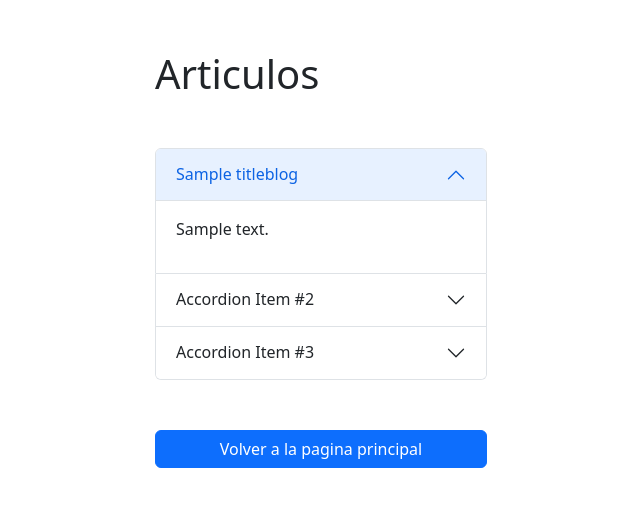
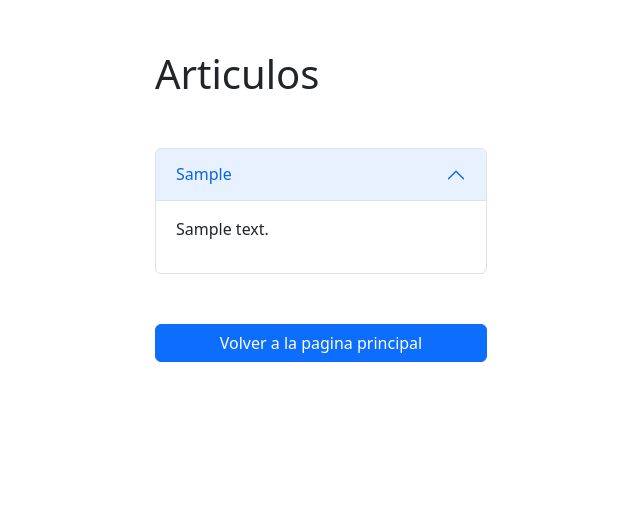
Before and after one commit to amolanol5/blog-app-1, a Flask app: template src/templates/pages.html in a window 1280 px wide. Shown: the top 507 px of the page, without its empty margins (319-959 px from the left). Run offline with Flask 2, Linux system fonts and the light colour scheme; the template is opened without the code that fills it: most values are stand-ins (such as "Sample title", 1, 10 or a date in 2020).

Commit message:
add get files

```diff
--- a/src/main.py
+++ b/src/main.py
@@ -2,6 +2,7 @@ from flask import Flask ,request
 from flask import url_for
 from flask import render_template
 from datetime import datetime
+from boto3.dynamodb.conditions import Key, Attr
 import boto3
 
 
@@ -49,7 +50,15 @@ def process():
         print(timestampp)
         print(response_db)
 
-    return render_template('pages.html', titleblog=titleblog,  bodyblog=bodyblog)
+    # query data
+    dynamodb = boto3.resource('dynamodb' ,region_name='us-east-1')
+    table = dynamodb.Table('table_blogs')
+    response = table.query(
+    KeyConditionExpression=Key('typeblog').eq(1)
+    )
+    #response = response["Items"]
+    print(response)
+    return render_template('pages.html', response=response)
 
 if __name__ == "__main__":
     app.run(host="0.0.0.0", port=8080, debug=True)
--- a/src/templates/pages.html
+++ b/src/templates/pages.html
@@ -21,39 +21,36 @@
           <h1>Articulos</h1>
         </div>
         <div class="container-fluid" style="margin-top: 50px;">
-
+          {% for item in response['Items'] %}
           <div class="accordion" id="accordionPanelsStayOpenExample">
             <div class="accordion-item">
               <h2 class="accordion-header" id="panelsStayOpen-headingOne">
                 <button class="accordion-button" type="button" data-bs-toggle="collapse"
                   data-bs-target="#panelsStayOpen-collapseOne" aria-expanded="true"
                   aria-controls="panelsStayOpen-collapseOne">
-                  {{ titleblog }}
+                  {{ item["tittle_blog"] }}
                 </button>
               </h2>
               <div id="panelsStayOpen-collapseOne" class="accordion-collapse collapse show"
                 aria-labelledby="panelsStayOpen-headingOne">
                 <div class="accordion-body">
-                  <p>{{ bodyblog }}</p>
+                  <p>{{ item["body_blog"] }}</p>
                 </div>
               </div>
             </div>
-            <div class="accordion-item">
+            {% endfor %}
+            <!-- <div class="accordion-item">
               <h2 class="accordion-header" id="panelsStayOpen-headingTwo">
                 <button class="accordion-button collapsed" type="button" data-bs-toggle="collapse"
                   data-bs-target="#panelsStayOpen-collapseTwo" aria-expanded="false"
                   aria-controls="panelsStayOpen-collapseTwo">
-                  Accordion Item #2
+                  {{ titleblog }}
                 </button>
               </h2>
               <div id="panelsStayOpen-collapseTwo" class="accordion-collapse collapse"
                 aria-labelledby="panelsStayOpen-headingTwo">
                 <div class="accordion-body">
-                  <strong>This is the second item's accordion body.</strong> It is hidden by default, until the collapse
-                  plugin adds the appropriate classes that we use to style each element. These classes control the
-                  overall appearance, as well as the showing and hiding via CSS transitions. You can modify any of this
-                  with custom CSS or overriding our default variables. It's also worth noting that just about any HTML
-                  can go within the <code>.accordion-body</code>, though the transition does limit overflow.
+                  <p>{{ bodyblog }}</p>
                 </div>
               </div>
             </div>
@@ -62,23 +59,17 @@
                 <button class="accordion-button collapsed" type="button" data-bs-toggle="collapse"
                   data-bs-target="#panelsStayOpen-collapseThree" aria-expanded="false"
                   aria-controls="panelsStayOpen-collapseThree">
-                  Accordion Item #3
+                  {{ titleblog }}
                 </button>
               </h2>
               <div id="panelsStayOpen-collapseThree" class="accordion-collapse collapse"
                 aria-labelledby="panelsStayOpen-headingThree">
                 <div class="accordion-body">
-                  <strong>This is the third item's accordion body.</strong> It is hidden by default, until the collapse
-                  plugin adds the appropriate classes that we use to style each element. These classes control the
-                  overall appearance, as well as the showing and hiding via CSS transitions. You can modify any of this
-                  with custom CSS or overriding our default variables. It's also worth noting that just about any HTML
-                  can go within the <code>.accordion-body</code>, though the transition does limit overflow.
+                  <p>{{ bodyblog }}</p>
                 </div>
               </div>
-            </div>
+            </div> -->
           </div>
-
-
           <div class="d-grid gap-2 col-12 mx-auto" style="margin-top: 50px;">
             <button class="btn btn-primary" type="button" onclick="location.href='http://localhost:8080/' ">Volver a la
               pagina principal</button>
```
